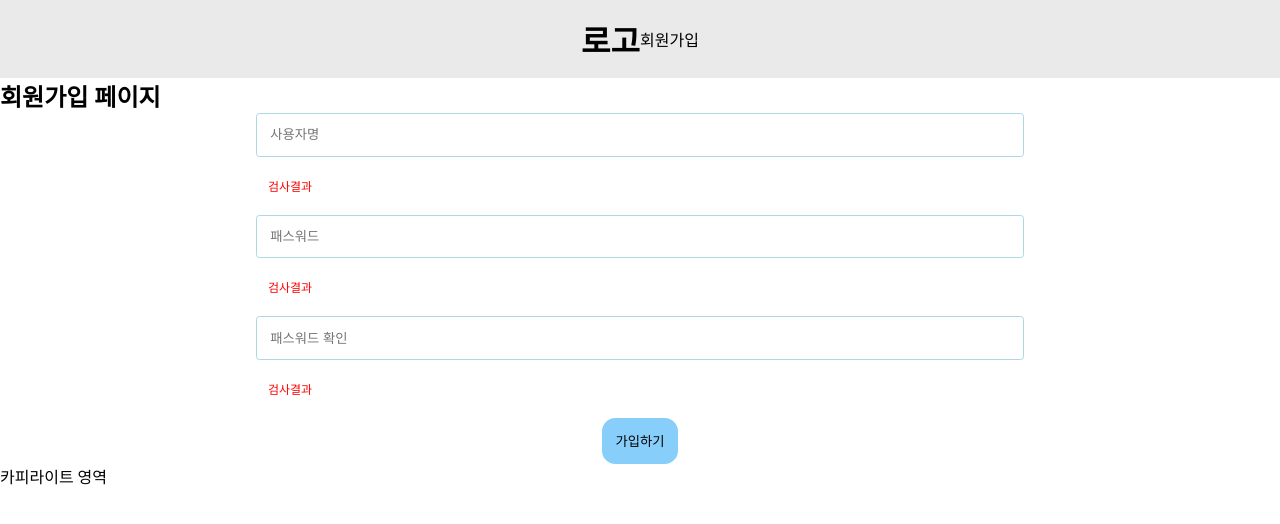
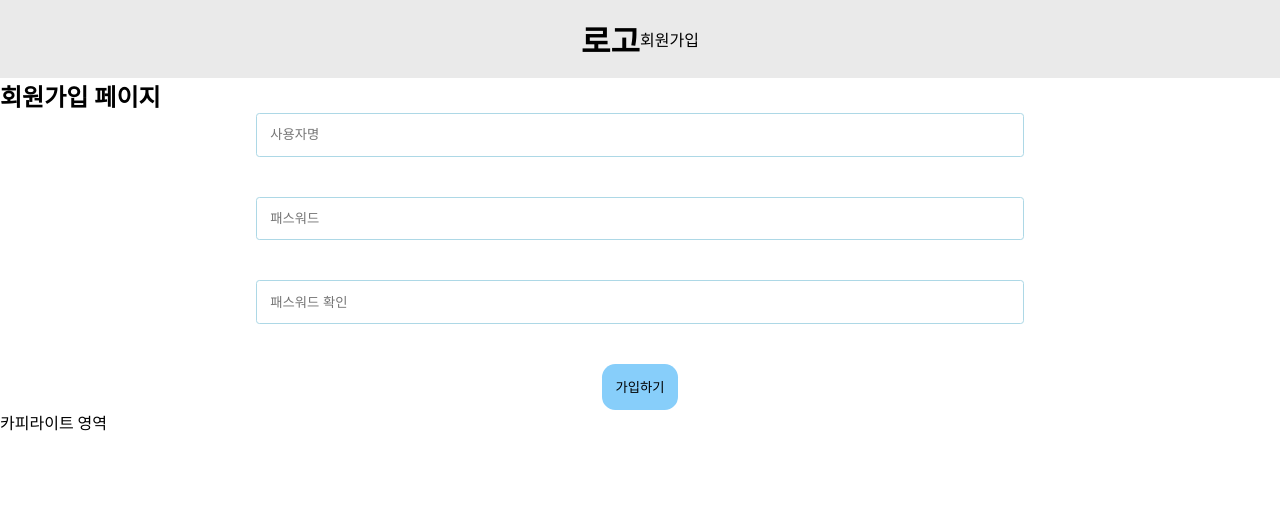
Before and after one commit to Lacheln1/UrecaDailyStudy, a React (Vite) app in the folder 4/0430/reactblog06/frontend/: page /register in a window 1280 px wide. Shown: the top 524 px of the page. Built offline with nearby package versions, Linux system fonts and the light colour scheme.

Commit message:
회원가입 페이지 구조2

```diff
--- a/4/0430/reactblog06/frontend/src/pages/RegisterPage.jsx
+++ b/4/0430/reactblog06/frontend/src/pages/RegisterPage.jsx
@@ -1,16 +1,23 @@
-import React from "react";
+import React, { useState } from "react";
 import css from "./RegisterPage.module.css";
 const RegisterPage = () => {
+  const [userName, setUserName] = useState("");
+  const [passWord, setPassWord] = useState("");
+  const [passWordOk, setPassWordOk] = useState("");
+  const [errorUserName, setErrorUserName] = useState("");
+  const [errorPassWord, setErrorPassWord] = useState("");
+  // 패스워드 확인
+  const [errorPassWordOk, setErrorPassWordOk] = useState("");
   return (
     <main className={css.registerpage}>
       <h2>회원가입 페이지</h2>
       <form className={css.container}>
-        <input type="text" placeholder="사용자명" />
-        <strong>검사결과</strong>
-        <input type="password" placeholder="패스워드" />
-        <strong>검사결과</strong>
-        <input type="password" placeholder="패스워드 확인" />
-        <strong>검사결과</strong>
+        <input type="text" placeholder="사용자명" value={userName} />
+        <strong>{errorUserName}</strong>
+        <input type="password" placeholder="패스워드" value={passWord} />
+        <strong>{errorPassWord}</strong>
+        <input type="password" placeholder="패스워드 확인" value={passWordOk} />
+        <strong>{errorPassWordOk}</strong>
         <button type="submit">가입하기</button>
       </form>
     </main>
```
